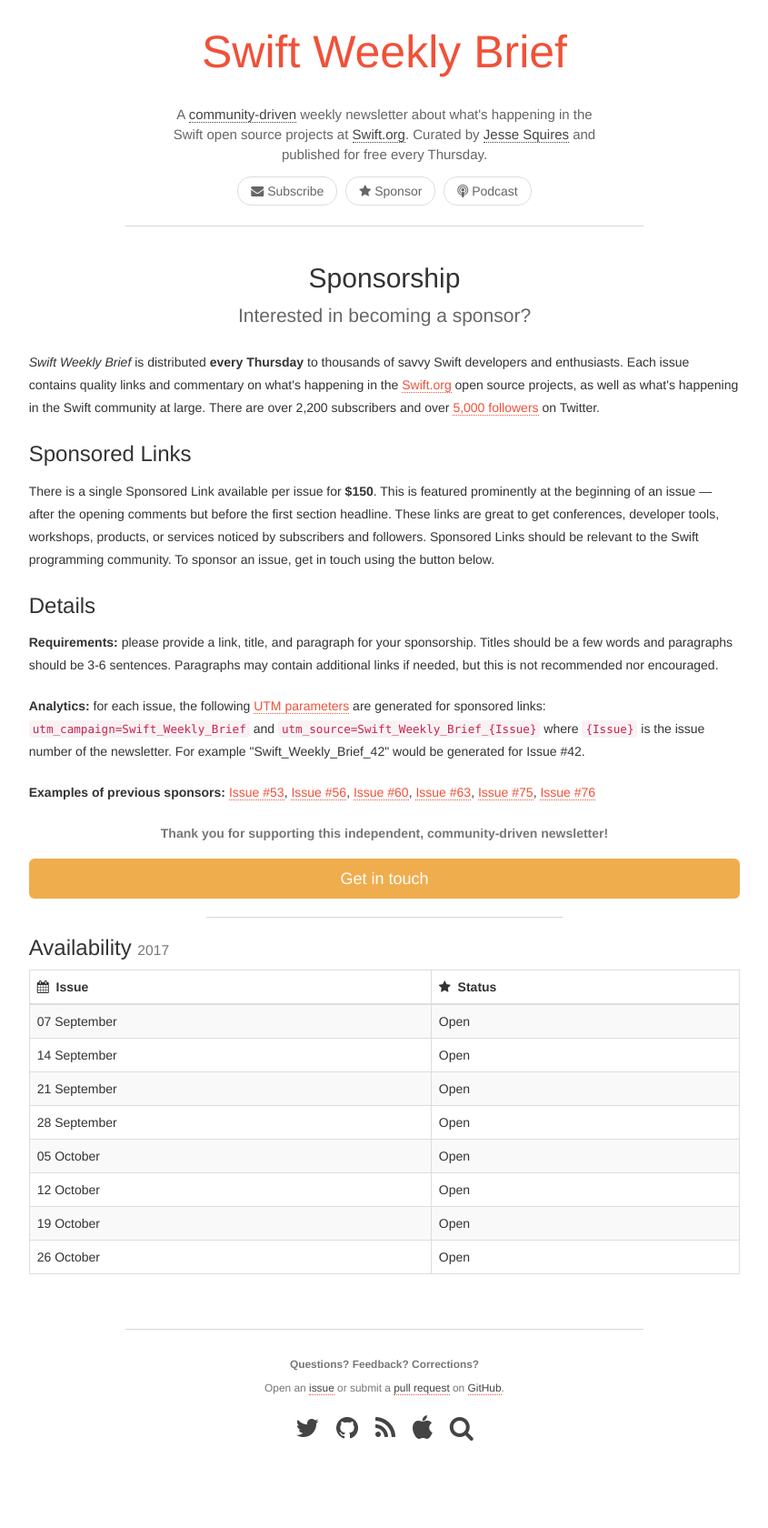
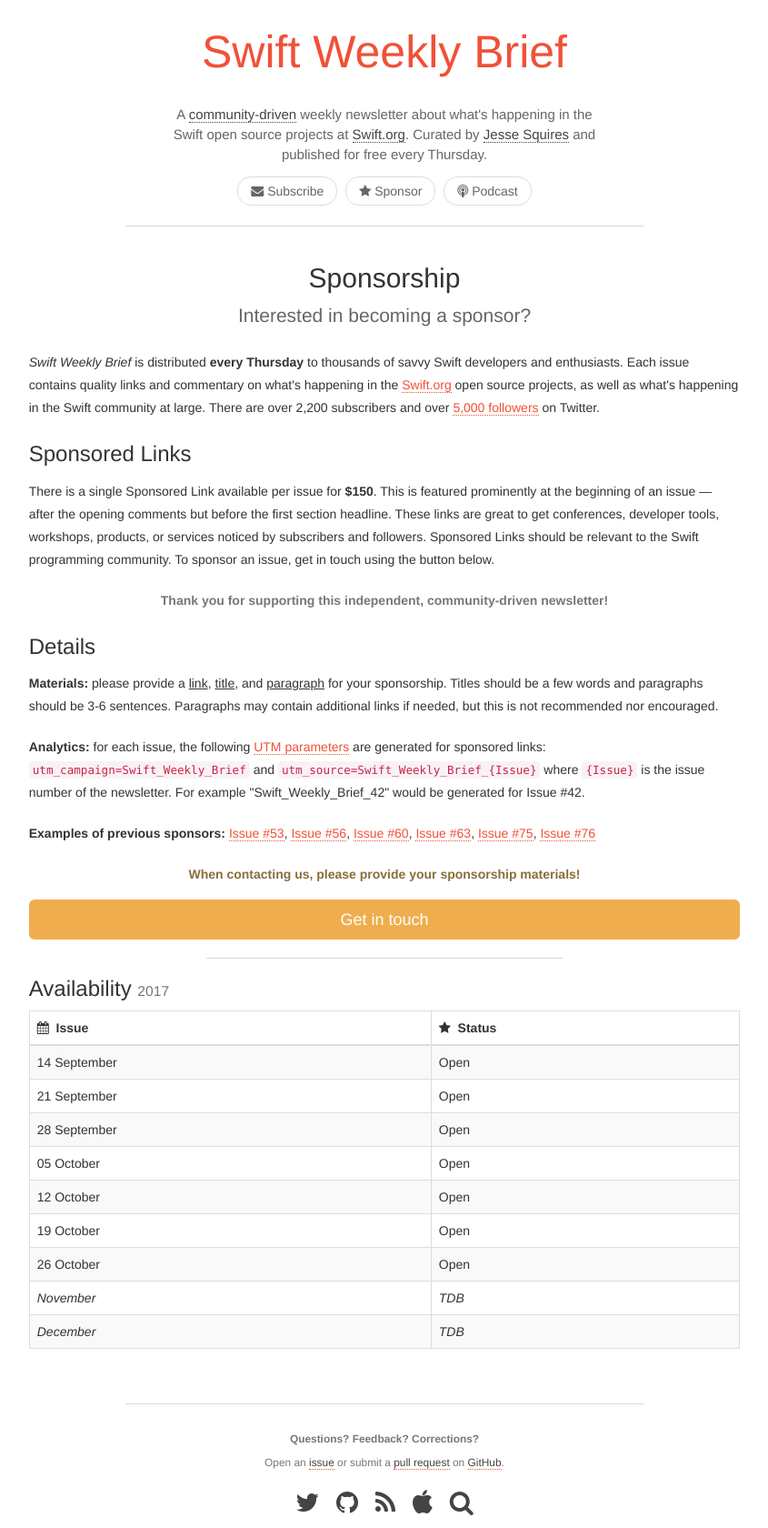
Before and after one commit to SwiftWeekly/swiftweekly.github.io, a Jekyll site: the page built from sponsorship.md, in a window 1280 px wide. Shown: the whole page at 91% size, without its empty margins (217-1062 px from the left). Built offline with Jekyll 4.4.1, drawn with Linux system fonts in a browser that asks for light colours; before the commit the page ends 1598 px from its top, so only the background shows below that.

Commit message:
update sponsorship

```diff
--- a/sponsorship.md
+++ b/sponsorship.md
@@ -24,9 +24,13 @@
 Sponsored Links should be relevant to the Swift programming community. To sponsor an issue, get in touch using the button below.
 </p>
 
+<p class="text-muted text-center">
+<b>Thank you for supporting this independent, community-driven newsletter!</b>
+</p>
+
 <h3>Details</h3>
 <p>
-<b>Requirements:</b> please provide a link, title, and paragraph for your sponsorship. Titles should be a few words and paragraphs should be 3-6 sentences. Paragraphs may contain additional links if needed, but this is not recommended nor encouraged.
+<b>Materials:</b> please provide a <u>link</u>, <u>title</u>, and <u>paragraph</u> for your sponsorship. Titles should be a few words and paragraphs should be 3-6 sentences. Paragraphs may contain additional links if needed, but this is not recommended nor encouraged.
 </p>
 
 <p>
@@ -44,8 +48,8 @@
 <a href="/issue-76/">Issue #76</a>
 </p>
 
-<p class="text-muted text-center">
-<b>Thank you for supporting this independent, community-driven newsletter!</b>
+<p class="text-warning text-center">
+<b>When contacting us, please provide your sponsorship materials!</b>
 </p>
 
 <a class="btn btn-warning btn-lg center" href="mailto:jesse@jessesquires.com?subject=Swift Weekly Brief Sponsorship">Get in touch</a>
@@ -56,7 +60,6 @@
 <div class="table-responsive" markdown="1">
 | <i class="fa fa-calendar" aria-hidden="true"></i>&nbsp; Issue | <i class="fa fa-star" aria-hidden="true"></i>&nbsp; Status |
 |:--------------|:-----------|
-| 07 September  | Open       |
 | 14 September  | Open       |
 | 21 September  | Open       |
 | 28 September  | Open       |
@@ -64,8 +67,12 @@
 | 12 October    | Open       |
 | 19 October    | Open       |
 | 26 October    | Open       |
+| *November*    | *TDB*      |
+| *December*    | *TDB*      |
 {: class="table table-striped table-bordered"}
 </div>
 
+
+
 </div> <!-- col -->
 </div> <!-- row -->
```
